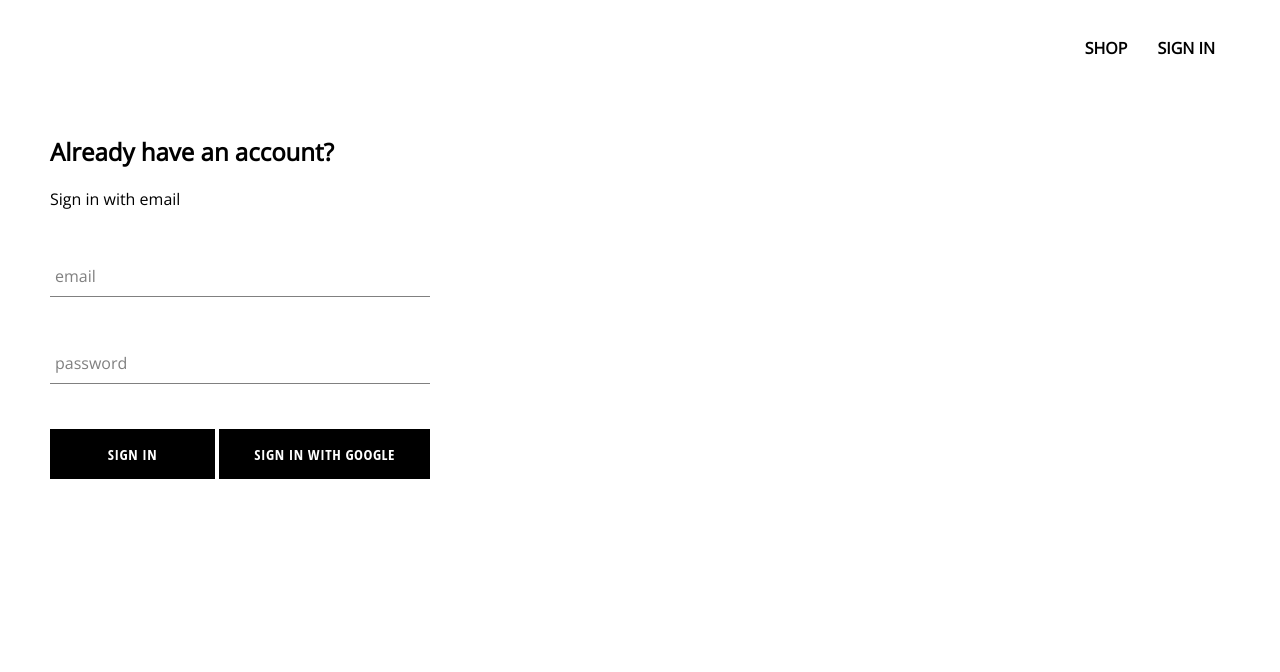
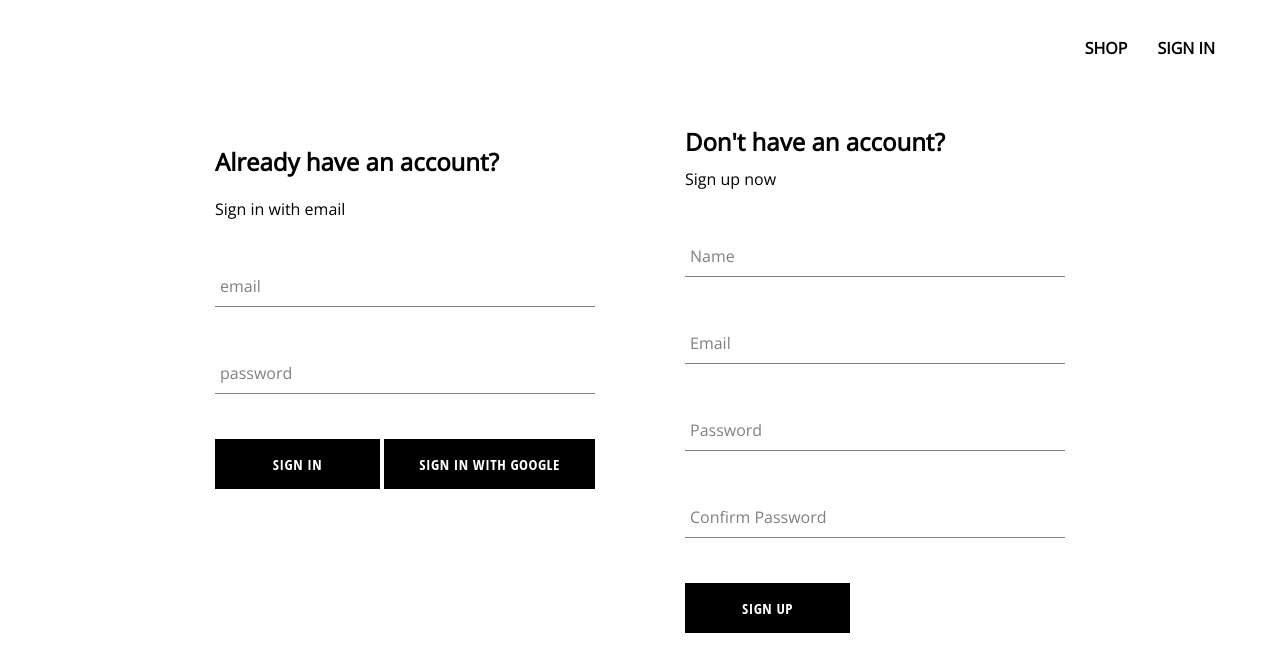
Before and after one commit to venkatexh/react-ecommerce-site, a React (Create React App) app: page /signin in a window 1280 px wide. Shown: the top 672 px of the page. Built offline with nearby package versions, Linux system fonts and the light colour scheme; no server answers; some icons are missing.

Commit message:
add signup using email and password

```diff
--- a/src/App.js
+++ b/src/App.js
@@ -5,7 +5,7 @@ import Homepage from './pages/homepage/homepage.component'
 import ShopPage from './pages/shop/shop.component'
 import Header from './components/header/header.component'
 import SignInSignupPage from './pages/signin-signup/signin-signup.component'
-import { auth } from './firebase/firebase.utils'
+import { auth, createUserProfileDocument } from './firebase/firebase.utils'
 
 class App extends React.Component {
 	constructor() {
@@ -19,9 +19,23 @@ class App extends React.Component {
 	unsubscribeFromAuth = null;
 
 	componentDidMount() {
-		this.unsubscribeFromAuth = auth.onAuthStateChanged(user => {
-			this.setState({currentUser: user})
-			console.log(user)
+		this.unsubscribeFromAuth = auth.onAuthStateChanged(async userAuth => {
+			if(userAuth) {
+				const userRef = await createUserProfileDocument(userAuth)
+
+				userRef.onSnapshot(snapshot => {
+					this.setState({
+						currentUser: {
+							id: snapshot.id,
+							...snapshot.data()
+						}
+					})
+				})
+			} else {
+				this.setState({
+					currentUser: userAuth
+				})
+			}
 		})
 	}
 
--- /dev/null
+++ b/src/components/signup/signup.component.jsx
@@ -0,0 +1,76 @@
+import React from 'react'
+import FormInput from '../form-input/form-input.component'
+import CustomButton from '../custom-button/custom-button.component'
+import { auth, createUserProfileDocument } from '../../firebase/firebase.utils'
+import './signup.styles.scss'
+
+class SignUp extends React.Component {
+	constructor() {
+		super()
+
+		this.state = {
+			displayName: '',
+			email: '',
+			password: '',
+			confirmPassword: ''
+		}
+	}
+
+	handleSubmit = async e => {
+		e.preventDefault()
+
+		const { displayName, email, password, confirmPassword } = this.state
+
+		if(password !== confirmPassword) {
+			alert("Passwords don't match!")
+			return
+		}
+
+		try {
+			const { user } = auth.createUserWithEmailAndPassword(email, password)
+			await createUserProfileDocument(user, { displayName })
+
+			this.setState({
+				displayName: '',
+				email: '',
+				password: '',
+				confirmPassword: ''
+			})
+		} catch(error) {
+			console.log('error: ', error)
+		}
+	}
+
+	handleChange = e => {
+		const { name, value } = e.target
+		this.setState({[name]: value})
+	}
+
+	render() {
+		const { displayName, email, password, confirmPassword } = this.state
+		return (
+			<div className='signup'>
+				<h2 className='title'>Don't have an account?</h2>
+				<span>Sign up now</span>
+				<form className='signup-form' onSubmit={this.handleSubmit}>
+
+					<FormInput type='text' name='displayName' value={displayName}
+						onChange={this.handleChange} label='Name' required />
+
+					<FormInput type='email' name='email' value={email}
+						onChange={this.handleChange} label='Email' required />
+
+					<FormInput type='password' name='password' value={password}
+						onChange={this.handleChange} label='Password' required />
+
+					<FormInput type='password' name='confirmPassword' value={confirmPassword}
+						onChange={this.handleChange} label='Confirm Password' required />
+
+					<CustomButton type="submit"> SIGN UP </CustomButton>
+				</form>
+			</div>
+		)
+	}
+}
+
+export default SignUp
--- /dev/null
+++ b/src/components/signup/signup.styles.scss
@@ -0,0 +1,9 @@
+.signup {
+	display: flex;
+	flex-direction: column;
+	width: 380px;
+
+	.title {
+		margin: 10px 0;
+	}
+}
--- a/src/firebase/firebase.utils.js
+++ b/src/firebase/firebase.utils.js
@@ -9,6 +9,33 @@ const config = {
     storageBucket: "react-ecom-5b918.appspot.com",
     messagingSenderId: "587217462408",
     appId: "1:587217462408:web:ed1391ac366c9c4893ab3d"
+}
+
+export const createUserProfileDocument = async (userAuth, additionalData) => {
+	if(!userAuth) {
+		return
+	}
+
+	const userRef = firestore.doc(`users/${userAuth.uid}`)
+	const snapshot = await userRef.get()
+
+	if(!snapshot.exists) {
+		const { displayName, email } = userAuth
+		const createdAt = new Date()
+
+		try {
+			await userRef.set({
+				displayName,
+				email,
+				createdAt,
+				...additionalData
+			})
+		} catch(error) {
+			console.log('user creation error:', error.message)
+		}
+	}
+
+	return userRef
 }
 
 firebase.initializeApp(config)
--- a/src/pages/signin-signup/signin-signup.component.jsx
+++ b/src/pages/signin-signup/signin-signup.component.jsx
@@ -1,10 +1,12 @@
 import React from 'react'
 import './signin-signup.styles.scss'
 import SignIn from '../../components/signin/signin.component'
+import SignUp from '../../components/signup/signup.component'
 
 const SignInSignUpPage = () => (
-	<div>
+	<div className='signin-and-signup'>
 		<SignIn />
+		<SignUp />
 	</div>
 )
 
--- a/src/pages/signin-signup/signin-signup.styles.scss
+++ b/src/pages/signin-signup/signin-signup.styles.scss
@@ -0,0 +1,6 @@
+.signin-and-signup {
+	width: 850px;
+	display: flex;
+	justify-content: space-between;
+	margin: 10px auto;
+}
```
Also changed, not shown: 1 other file (tests, documents, lock files or other folders).
